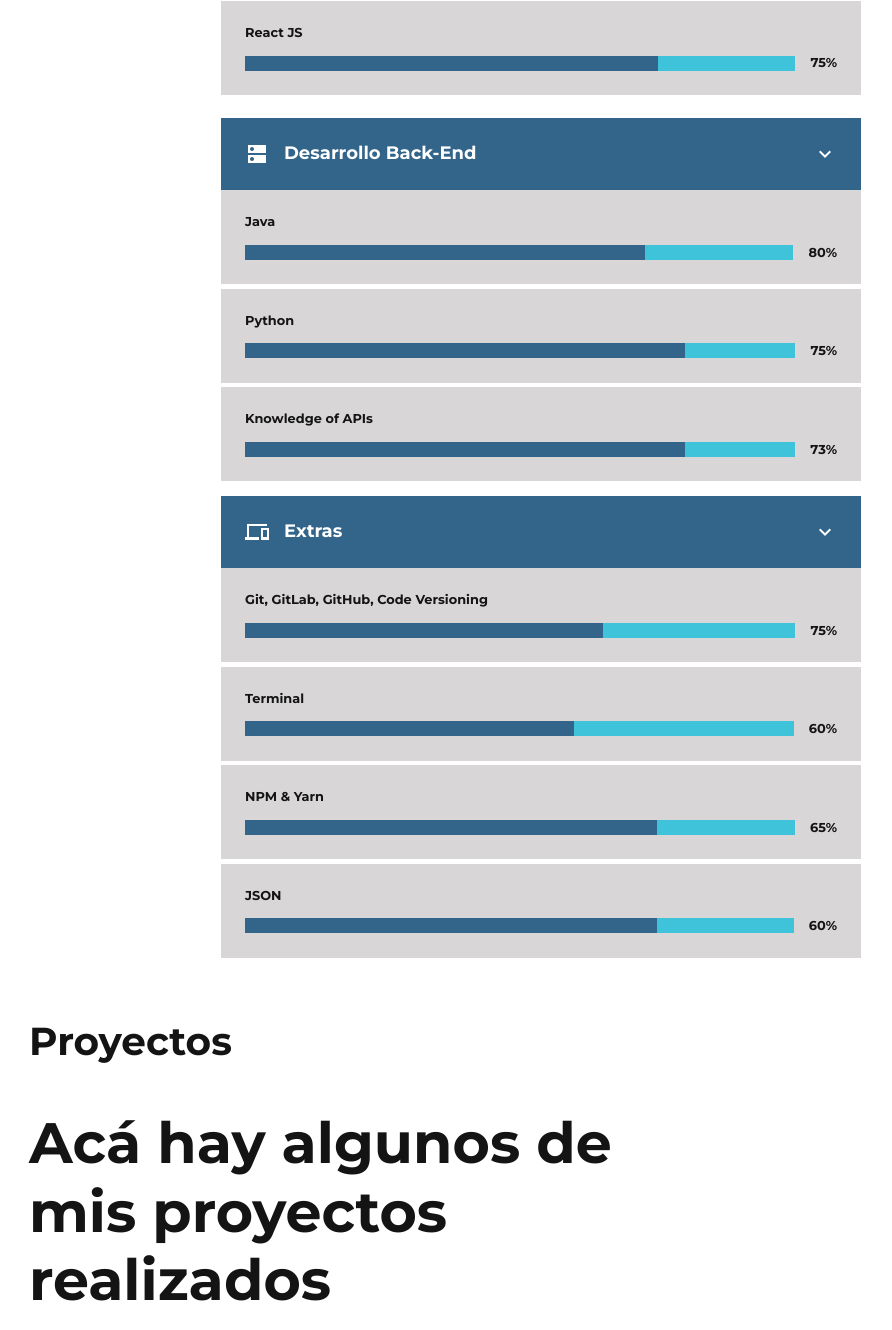
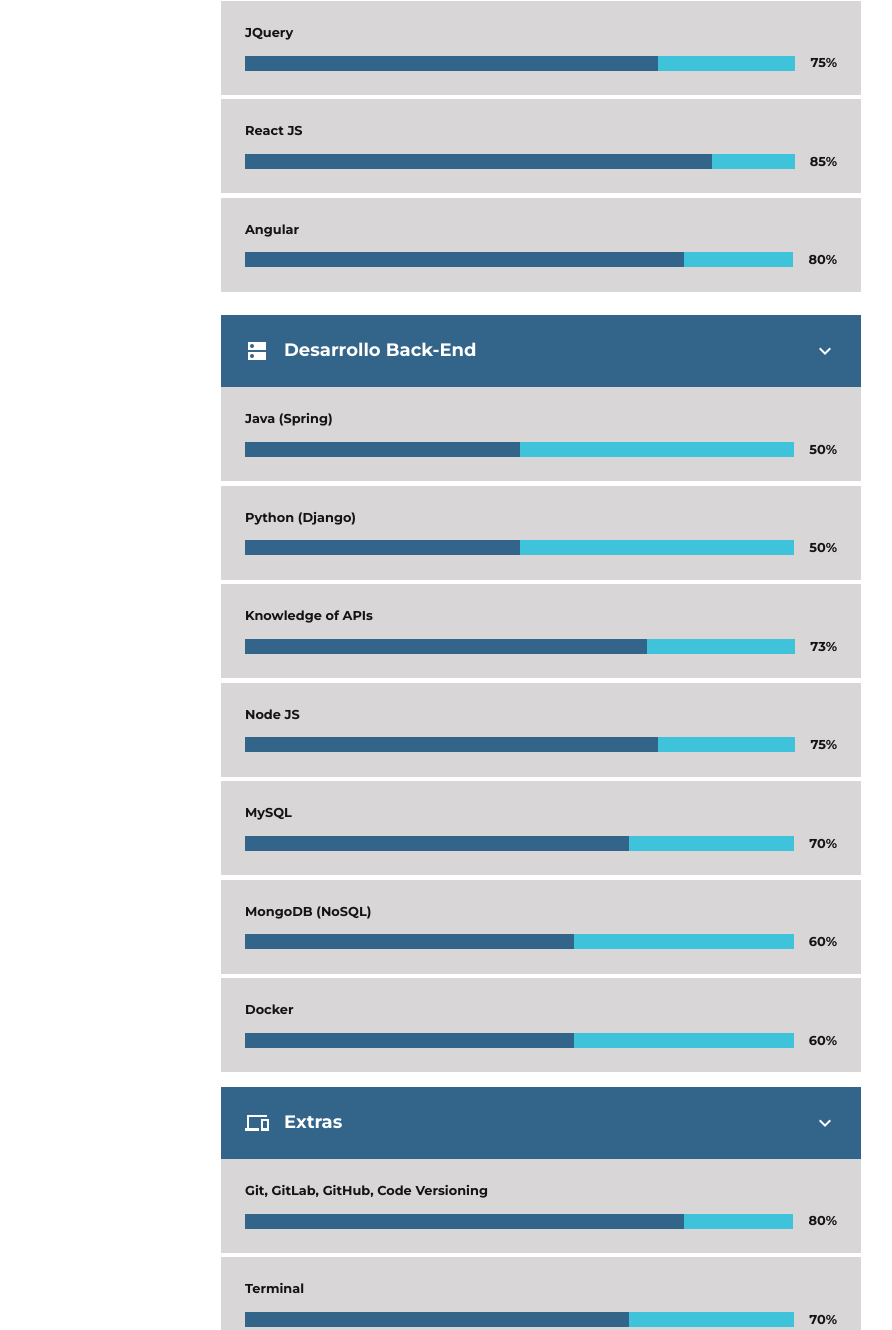
Before and after one commit to TaiboAgustin/TaiboAgusPortfolio, a plain HTML site: page index.html in a window 1280 px wide. Shown: the part 3081-4411 px from the top of the page, without its empty margins (99-991 px from the left). Drawn offline with nearby package versions, Linux system fonts and the light colour scheme.

Commit message:
agregando y actualziando skills

```diff
--- a/index.html
+++ b/index.html
@@ -158,6 +158,17 @@
                     <!--end of item-->
 
                     <div class="item">
+                        <h5>TypeScript</h5>
+                        <div class="progress-area">
+                            <div class="progress-bar">
+                                <div class="progress"></div>
+                            </div>
+                            <h5>80%</h5>
+                        </div>
+                    </div>
+                    <!--end of item-->
+
+                    <div class="item">
                         <h5>Ajax</h5>
                         <div class="progress-area">
                             <div class="progress-bar">
@@ -196,7 +207,17 @@
                             <div class="progress-bar">
                                 <div class="progress"></div>
                             </div>
-                            <h5>75%</h5>
+                            <h5>85%</h5>
+                        </div>
+                    </div>
+
+                    <div class="item">
+                        <h5>Angular</h5>
+                        <div class="progress-area">
+                            <div class="progress-bar">
+                                <div class="progress"></div>
+                            </div>
+                            <h5>80%</h5>
                         </div>
                     </div>
                     <!--end of item-->
@@ -215,23 +236,23 @@
                     </span>
                 </div>
                 <div class="item">
-                    <h5>Java</h5>
+                    <h5>Java (Spring)</h5>
                     <div class="progress-area">
                         <div class="progress-bar">
                             <div class="progress"></div>
                         </div>
-                        <h5>80%</h5>
+                        <h5>50%</h5>
                     </div>
                 </div>
                 <!--end of item-->
 
                 <div class="item">
-                    <h5>Python</h5>
+                    <h5>Python (Django)</h5>
                     <div class="progress-area">
                         <div class="progress-bar">
                             <div class="progress"></div>
                         </div>
-                        <h5>75%</h5>
+                        <h5>50%</h5>
                     </div>
                 </div>
                 <!--end of item-->
@@ -243,6 +264,50 @@
                             <div class="progress"></div>
                         </div>
                         <h5>73%</h5>
+                    </div>
+                </div>
+                <!--end of item-->
+
+                <div class="item">
+                    <h5>Node JS</h5>
+                    <div class="progress-area">
+                        <div class="progress-bar">
+                            <div class="progress"></div>
+                        </div>
+                        <h5>75%</h5>
+                    </div>
+                </div>
+                <!--end of item-->
+
+                <div class="item">
+                    <h5>MySQL</h5>
+                    <div class="progress-area">
+                        <div class="progress-bar">
+                            <div class="progress"></div>
+                        </div>
+                        <h5>70%</h5>
+                    </div>
+                </div>
+                <!--end of item-->
+
+                <div class="item">
+                    <h5>MongoDB (NoSQL)</h5>
+                    <div class="progress-area">
+                        <div class="progress-bar">
+                            <div class="progress"></div>
+                        </div>
+                        <h5>60%</h5>
+                    </div>
+                </div>
+                <!--end of item-->
+
+                <div class="item">
+                    <h5>Docker</h5>
+                    <div class="progress-area">
+                        <div class="progress-bar">
+                            <div class="progress"></div>
+                        </div>
+                        <h5>60%</h5>
                     </div>
                 </div>
                 <!--end of item-->
@@ -267,7 +332,7 @@
                         <div class="progress-bar">
                             <div class="progress"></div>
                         </div>
-                        <h5>75%</h5>
+                        <h5>80%</h5>
                     </div>
                 </div>
                 <!--end of item-->
@@ -278,7 +343,7 @@
                         <div class="progress-bar">
                             <div class="progress"></div>
                         </div>
-                        <h5>60%</h5>
+                        <h5>70%</h5>
                     </div>
                 </div>
                 <!--end of item-->
@@ -289,13 +354,24 @@
                         <div class="progress-bar">
                             <div class="progress"></div>
                         </div>
-                        <h5>65%</h5>
+                        <h5>80%</h5>
                     </div>
                 </div>
                 <!--end of item-->
 
                 <div class="item">
                     <h5>JSON</h5>
+                    <div class="progress-area">
+                        <div class="progress-bar">
+                            <div class="progress"></div>
+                        </div>
+                        <h5>60%</h5>
+                    </div>
+                </div>
+                <!--end of item-->
+
+                <div class="item">
+                    <h5>Linux (Ubuntu)</h5>
                     <div class="progress-area">
                         <div class="progress-bar">
                             <div class="progress"></div>
--- a/style.css
+++ b/style.css
@@ -403,44 +403,77 @@
     width: 80%;
 }
 section.skills .item:nth-child(5) .progress-bar .progress{
+    width: 80%;
+}
+section.skills .item:nth-child(6) .progress-bar .progress{
     width: 60%;
 }
-section.skills .item:nth-child(6) .progress-bar .progress{
+section.skills .item:nth-child(7) .progress-bar .progress{
     width: 90%;
-}
-section.skills .item:nth-child(7) .progress-bar .progress{
-    width: 75%;
 }
 section.skills .item:nth-child(8) .progress-bar .progress{
     width: 75%;
 }
 
+section.skills .item:nth-child(9) .progress-bar .progress{
+    width: 85%;
+}
+
+section.skills .item:nth-child(10) .progress-bar .progress{
+    width: 80%;
+}
+
 
 /*************back end section*************/
 section.skills .skillSection2 .item .progress-bar .progress{
+    width: 50%;
+}
+section.skills .skillSection2 .item:nth-child(1) .progress-bar .progress{
+    width: 50%;
+}
+section.skills .skillSection2 .item:nth-child(2) .progress-bar .progress{
+    width: 50%;
+}
+section.skills .skillSection2 .item:nth-child(3) .progress-bar .progress{
+    width: 50%;
+}
+section.skills .skillSection2 .item:nth-child(4) .progress-bar .progress{
+    width: 73%;
+}
+section.skills .skillSection2 .item:nth-child(5) .progress-bar .progress{
+    width: 75%;
+}
+section.skills .skillSection2 .item:nth-child(6) .progress-bar .progress{
+    width: 70%;
+}
+section.skills .skillSection2 .item:nth-child(7) .progress-bar .progress{
+    width: 60%;
+}
+section.skills .skillSection2 .item:nth-child(8) .progress-bar .progress{
+    width: 60%;
+}
+/***************extra section*********************/
+section.skills .skillSection3 .item .progress-bar .progress{
+    width: 0%;
+}
+section.skills .skillSection3 .item:nth-child(1) .progress-bar .progress{
+    width: 75%;
+}
+section.skills .skillSection3 .item:nth-child(2) .progress-bar .progress{
     width: 80%;
 }
-section.skills .skillSection2 .item:nth-child(1) .progress-bar .progress{
-    width: 75%;
+section.skills .skillSection3 .item:nth-child(3) .progress-bar .progress{
+    width: 70%;
 }
-section.skills .skillSection2 .item:nth-child(2) .progress-bar .progress{
-    width: 73%;
+section.skills .skillSection3 .item:nth-child(4) .progress-bar .progress{
+    width: 80%;
 }
-
-/***************extra section*********************/
-section.skills .skillSection3 .item .progress-bar .progress{
-    width: 75%;
-}
-section.skills .skillSection3 .item:nth-child(1) .progress-bar .progress{
+section.skills .skillSection3 .item:nth-child(5) .progress-bar .progress{
     width: 60%;
 }
-section.skills .skillSection3 .item:nth-child(2) .progress-bar .progress{
-    width: 65%;
-}
-section.skills .skillSection3 .item:nth-child(3) .progress-bar .progress{
+section.skills .skillSection3 .item:nth-child(6) .progress-bar .progress{
     width: 60%;
 }
-
 /*************works section*************/
 
 section.recent-work h1{
```
